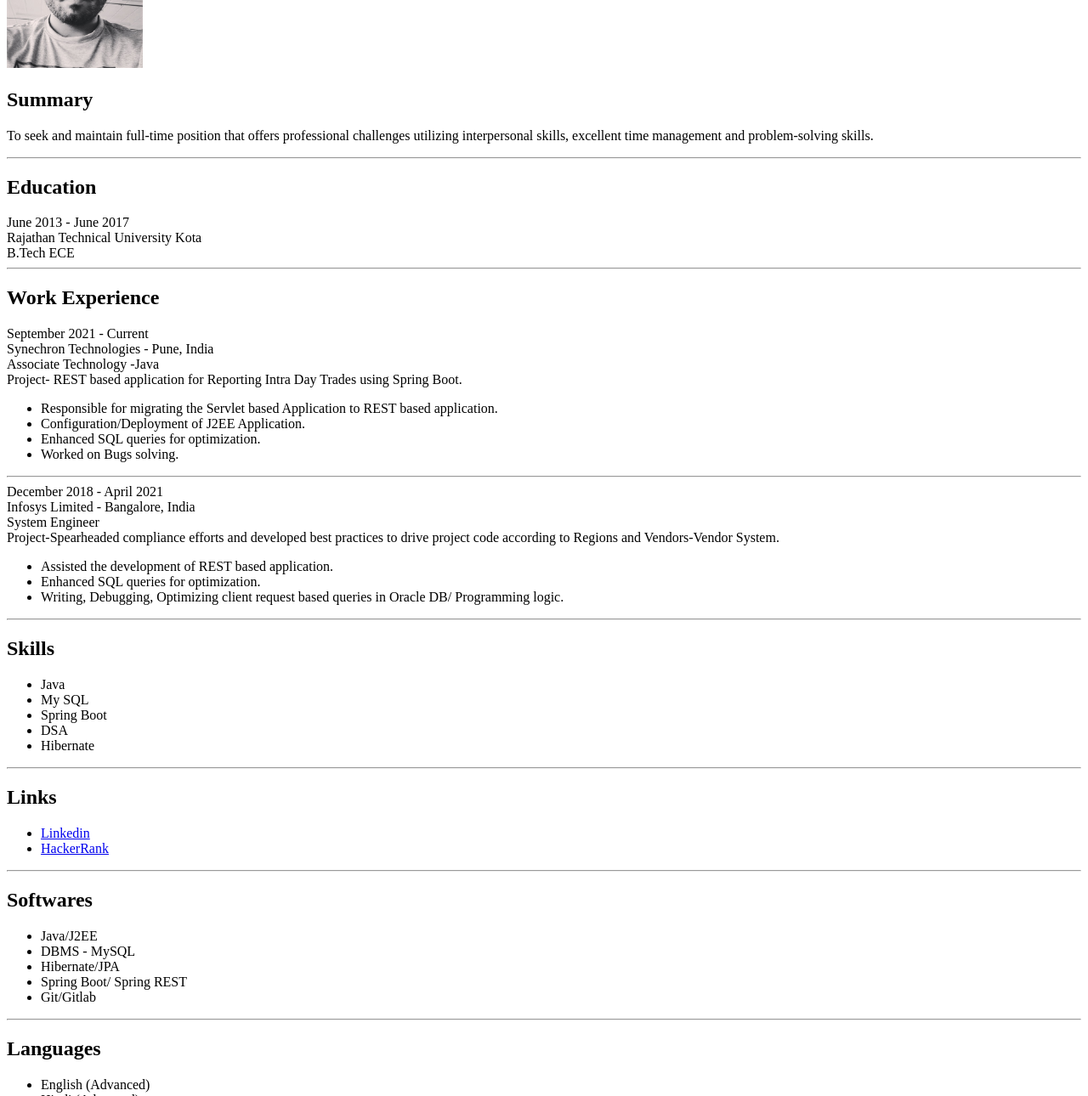
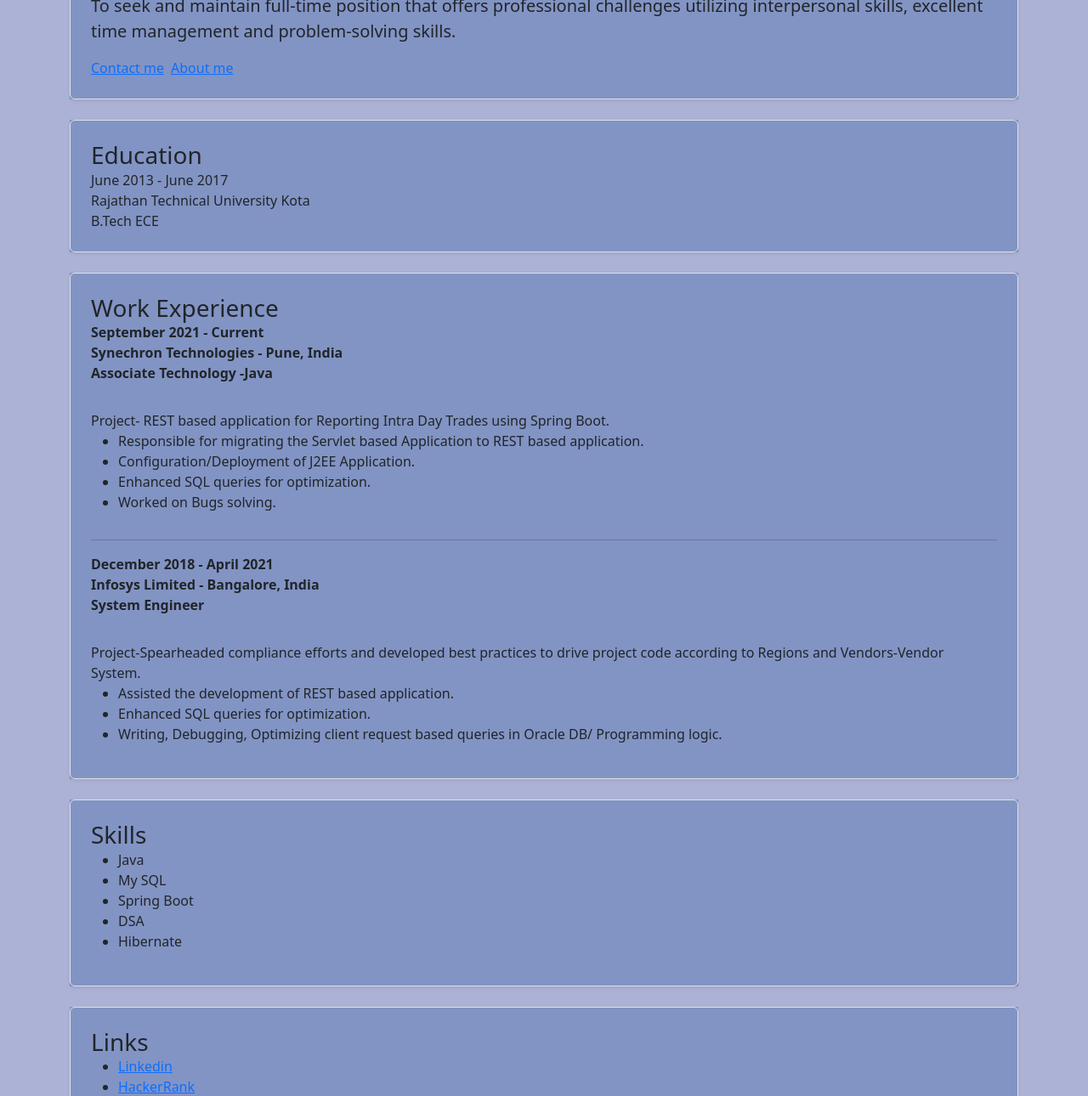
Before and after one commit to vikramsinghjogawat/my-portfolio, a plain HTML site: page index.html in a window 1280 px wide. Shown: the part 187-1477 px from the top of the page at 85% size. Drawn offline with nearby package versions, Linux system fonts and the light colour scheme.

Commit message:
Added Bootstrap

```diff
--- a/index.html
+++ b/index.html
@@ -5,24 +5,64 @@
     <meta http-equiv="X-UA-Compatible" content="IE=edge">
     <meta name="viewport" content="width=device-width, initial-scale=1.0">
     <title>My Resume</title>
+    <link href="https://cdn.jsdelivr.net/npm/bootstrap@5.3.0-alpha3/dist/css/bootstrap.min.css" rel="stylesheet" integrity="sha384-KK94CHFLLe+nY2dmCWGMq91rCGa5gtU4mk92HdvYe+M/SXH301p5ILy+dN9+nJOZ" crossorigin="anonymous">
 </head>
-<body>
 
-<h2>Vikram Singh</h2>
-<img src="./assets/images/profile-picture.jpg" height="200"/>
-<h2>Summary</h2>
-<p>To seek and maintain full-time position that offers professional challenges utilizing interpersonal skills, excellent time management and problem-solving skills.</p>
-<hr/>
-<h2>Education</h2>
+
+
+
+<body style="background-color:#ACB1D6;">
+  <nav class="navbar p-3 mb-4" style="background-color: #8294C4;">
+    <div class="container-fluid">
+      <span class="navbar-brand mb-0 h1">Resume</span>
+    </div>
+  </nav>
+
+<div class="container" style="background-color:#ACB1D6;">
+
+
+
+        <div class="col-md-12" style="background-color:#8294C4;">
+          <div class="row g-0 border rounded overflow-hidden flex-md-row mb-4 shadow-sm h-md-250 position-relative">
+            <div class="col p-4 d-flex flex-column position-static">
+
+
+              <h1 class="display-5 fw-bold text-body-emphasis lh-1 mb-3">Vikram Singh</h1>
+          <p class="lead primary">To seek and maintain full-time position that offers professional challenges utilizing interpersonal skills, excellent time management and problem-solving skills.</p>
+          <div class="d-grid gap-2 d-md-flex justify-content-md-start">
+            <!-- <button type="button" class="btn btn-primary btn-lg px-4 me-md-2">Primary</button>
+            <button type="button" class="btn btn-outline-secondary btn-lg px-4">Default</button> -->
+            <a href="./public/contact.html">Contact me</a>
+            <a href="./public/about.html">About me</a>
+          </div>
+            </div>
+
+          </div>
+        </div>
+
+
+    <div class="col-md-12" style="background-color:#8294C4;">
+    <div class="row g-0 border rounded overflow-hidden flex-md-row mb-4 shadow-sm h-md-250 position-relative">
+      <div class="col p-4 d-flex flex-column position-static">
+        <h3 class="mb-0">Education</h3>
         June 2013 - June 2017<br/>
         Rajathan Technical University Kota<br/>
         B.Tech ECE<br/>
-<hr/>
-<h2>Work Experience</h2>
+      </div>
+
+    </div>
+  </div>
+
+
+    <div class="col-md-12" style="background-color:#8294C4;">
+    <div class="row g-0 border rounded overflow-hidden flex-md-row mb-4 shadow-sm h-md-250 position-relative">
+      <div class="col p-4 d-flex flex-column position-static">
+        <h3 class="mb-0">Work Experience</h3>
+        <strong class="d-inline-block mb-2 ">
             September 2021 - Current<br/>
             Synechron Technologies - Pune, India<br/>
             Associate Technology -Java<br/>
-
+            </strong><br/>
             Project- REST based application for Reporting Intra Day Trades using Spring Boot.
             <ul>
                 <li>Responsible for migrating the Servlet based Application to REST based application.</li>
@@ -31,18 +71,27 @@
                 <li>Worked on Bugs solving.</li>
             </ul>
             <hr/>
+            <strong class="d-inline-block mb-2 ">
             December 2018 - April 2021<br/>
             Infosys Limited - Bangalore, India<br/>
             System Engineer<br/>
-
+            </strong><br/>
             Project-Spearheaded compliance efforts and developed best practices to drive project code according to Regions and Vendors-Vendor System.
             <ul>
                 <li>Assisted the development of REST based application.</li>
                 <li>Enhanced SQL queries for optimization.</li>
                 <li>Writing, Debugging, Optimizing client request based queries in Oracle DB/ Programming logic.</li>
             </ul>
-<hr/>
-<h2>Skills</h2>
+      </div>
+
+    </div>
+  </div>
+
+
+    <div class="col-md-12" style="background-color:#8294C4;">
+    <div class="row g-0 border rounded overflow-hidden flex-md-row mb-4 shadow-sm h-md-250 position-relative">
+      <div class="col p-4 d-flex flex-column position-static">
+        <h3 class="mb-0">Skills</h3>
         <ul>
             <li>Java</li>
             <li>My SQL</li>
@@ -50,14 +99,33 @@
             <li>DSA</li>
             <li>Hibernate</li>
         </ul>
-<hr/>
-<h2>Links</h2>
+      </div>
+
+    </div>
+  </div>
+
+
+    <div class="col-md-12" style="background-color:#8294C4;">
+    <div class="row g-0 border rounded overflow-hidden flex-md-row mb-4 shadow-sm h-md-250 position-relative">
+      <div class="col p-4 d-flex flex-column position-static">
+        <h3 class="mb-0">Links</h3>
         <ul>
             <li><a href="https://www.linkedin.com/in/vikram-singh-jogawat/">Linkedin</a></li>
             <li><a href="https://www.hackerrank.com/vikramsinghjoga1">HackerRank</a></li>
             </ul>
-<hr/>
-<h2>Softwares</h2>
+      </div>
+
+    </div>
+  </div>
+
+
+
+
+
+    <div class="col-md-12" style="background-color:#8294C4;">
+    <div class="row g-0 border rounded overflow-hidden flex-md-row mb-4 shadow-sm h-md-250 position-relative">
+      <div class="col p-4 d-flex flex-column position-static">
+        <h3 class="mb-0">Softwares</h3>
         <ul>
           <li>Java/J2EE</li>
           <li>DBMS - MySQL</li>
@@ -65,15 +133,34 @@
           <li>Spring Boot/ Spring REST</li>
           <li>Git/Gitlab</li>
       </ul>
-<hr/>
-<h2>Languages</h2>
+      </div>
+
+    </div>
+  </div>
+
+
+
+    <div class="col-md-12" style="background-color:#8294C4;">
+      <div class="row g-0 border rounded overflow-hidden flex-md-row mb-4 shadow-sm h-md-250 position-relative">
+        <div class="col p-4 d-flex flex-column position-static">
+          <strong class="d-inline-block mb-2 text-primary">World</strong>
+          <h3 class="mb-0">Languages</h3>
           <ul>
             <li>English (Advanced)</li>
             <li>Hindi (Advanced)</li>
         </ul>
-<hr/>
+        </div>
+      </div>
+    </div>
+
     <a href="./public/contact.html">Contact me</a>
     <a href="./public/about.html">About me</a>
+
+
+
+</div>
+
+
 
 <footer style="text-align: center;">Copyright © 2023. All Rights Reserved.</footer>
 </body>
```
Lines whose indentation alone changed are shown as unchanged.
